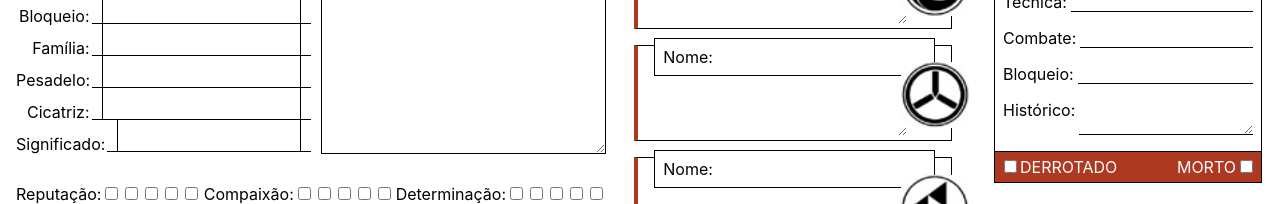
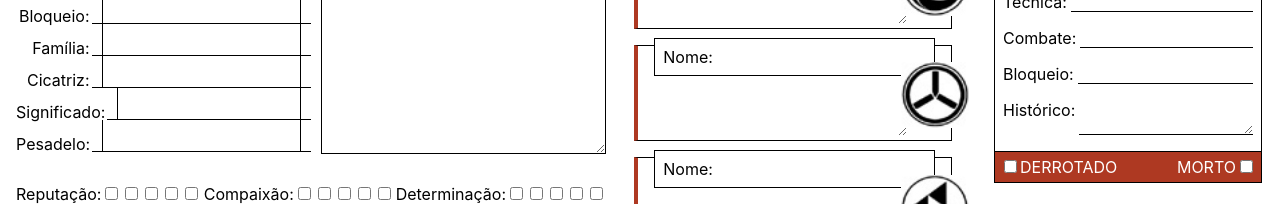
Before and after one commit to hack-and-slash/ronin, a React (Create React App) app: page / in a window 1280 px wide. Shown: the part 174-378 px from the top of the page. Built offline with nearby package versions, Linux system fonts and the light colour scheme.

Commit message:
Change field position

```diff
--- a/src/components/CharacterFields.js
+++ b/src/components/CharacterFields.js
@@ -16,9 +16,9 @@ const CharacterFields = () => (
         <TextInput label="Combate:" name="combate" />
         <TextInput label="Bloqueio:" name="bloqueio" />
         <TextInput label="Família:" name="familia" />
-        <TextInput label="Pesadelo:" name="pesadelo" />
         <TextInput label="Cicatriz:" name="cicatriz" />
         <TextInput label="Significado:" name="significado" />
+        <TextInput label="Pesadelo:" name="pesadelo" />
       </div>
       <div className={styles.history}>
         <label className={styles.historyLabel}>Histórico</label>
```
